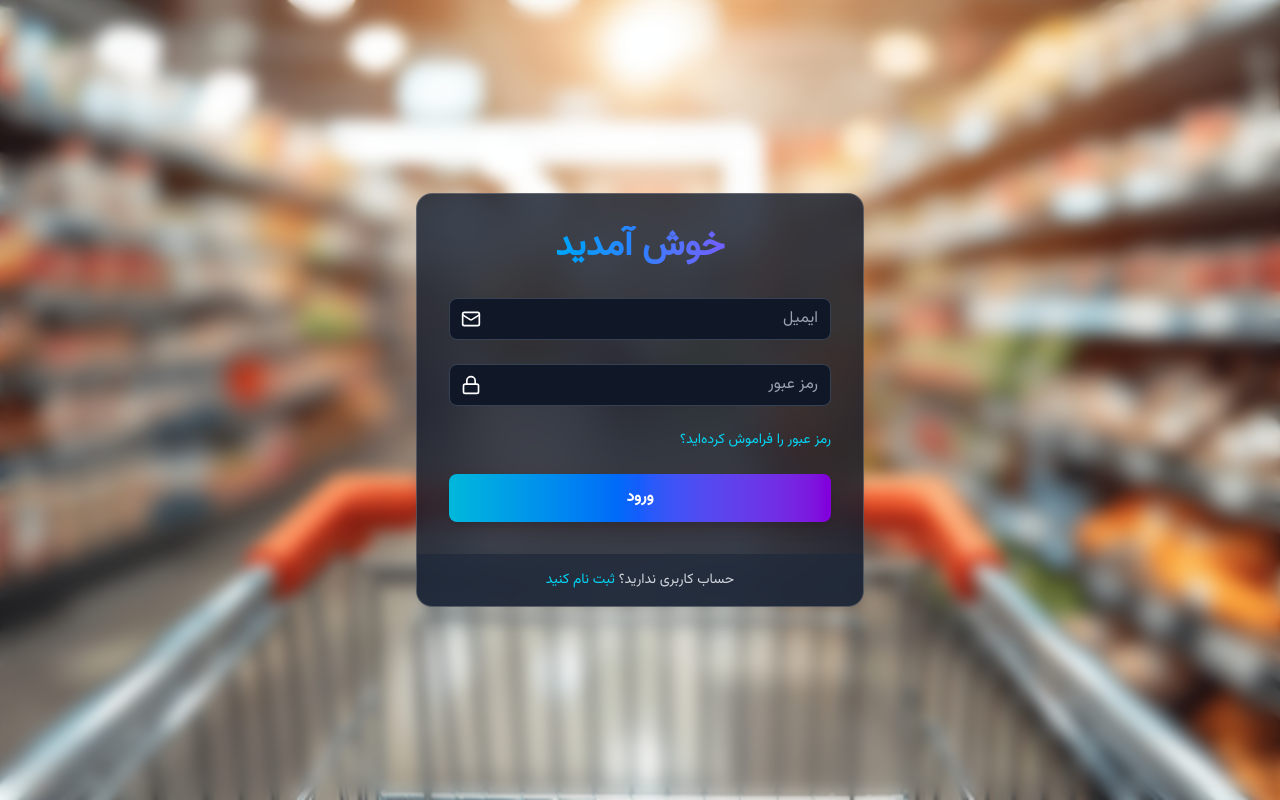
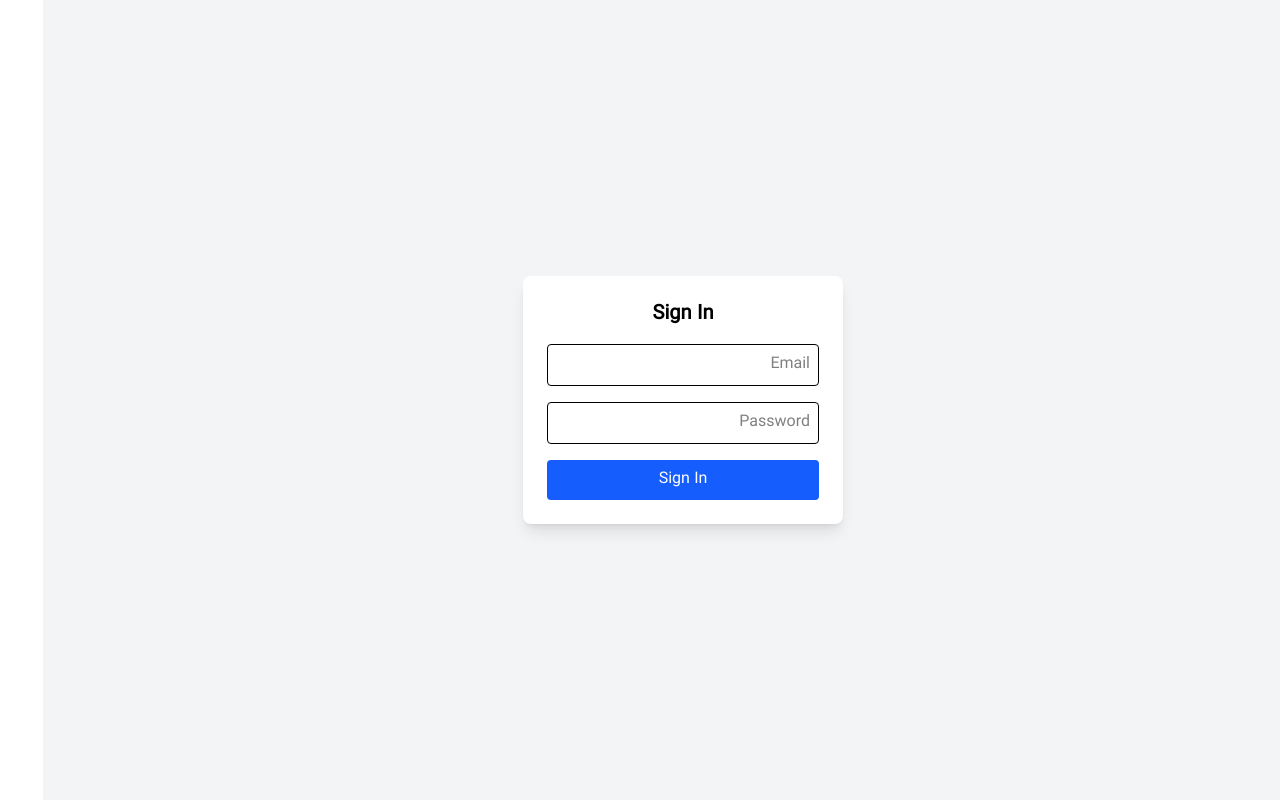
Before and after one commit to AbbasAlizada1380/AkbarMIS, a React (Vite) app in the folder frontend/: page / in a window 1280 px wide. Built offline with nearby package versions, Linux system fonts and the light colour scheme; a web font is replaced by a local one; what moment-jalaali would draw is missing.

Commit message:
login and private rout is settled

```diff
--- a/frontend/src/App.jsx
+++ b/frontend/src/App.jsx
@@ -12,13 +12,12 @@ export default function App() {
       <BrowserRouter>
         <ScrollTop />
         <Routes>
-
           {/* public routes all users */}
           {/* <Route path="/" element={<HomePage />} /> */}
           <Route path="/" element={<Signin />} />
           <Route path="*" element={<Signin />} />
+          <Route element={<PrivateRoute />}>
             <Route path="/dashboard" element={<DashboardPage />} />
-          <Route element={<PrivateRoute />}>
           </Route>
           <Route element={<OnlyAdminPrivateRoute />}></Route>
         </Routes>
--- a/frontend/src/features/authentication/components/Signin.jsx
+++ b/frontend/src/features/authentication/components/Signin.jsx
@@ -1,12 +1,8 @@
 import React from "react";
-import { motion } from "framer-motion";
-import { Mail, Lock, Loader } from "lucide-react";
-import { Link, useNavigate } from "react-router-dom";
-import Input from "./Input";
 import useSignin from "../hooks/useSignin";
 import { useSelector } from "react-redux";
 
-const LoginPage = () => {
+const Signin = () => {
   const {
     email,
     setEmail,
@@ -16,134 +12,48 @@ const LoginPage = () => {
     isLoading,
     error,
   } = useSignin();
-
-  const navigate = useNavigate();
-  const { currentUser, accessToken } = useSelector((state) => state.user);
-
-  React.useEffect(() => {
-    if (currentUser && accessToken) {
-      navigate("/dashboard");
-    }
-  }, [currentUser, accessToken, navigate]);
+  const { currentUser } = useSelector((state) => state.user);
+  const isActive = currentUser?.isActive; // ✅ safe optional chaining
 
   return (
-    <div
-      className="w-full h-screen flex justify-center items-center parallax-bg"
-      style={{
-        backgroundImage: 'url("/1.jpg")', // Now
-        backgroundSize: "cover",
-        backgroundPosition: "center",
-        backgroundAttachment: "fixed",
-      }}
+    <div className="flex justify-center items-center h-screen bg-gray-100">
+      <form
+        onSubmit={handleSignin}
+        className="p-6 bg-white rounded-lg shadow-lg space-y-4 w-80"
       >
-      <div
-        className="absolute inset-0  bg-opacity-60 backdrop-blur-sm"
-        style={{ zIndex: 1 }}
-      ></div>
+        <h2 className="text-xl font-semibold text-center">Sign In</h2>
 
-      <motion.div
-        initial={{ opacity: 0, y: 20 }}
-        animate={{ opacity: 1, y: 0 }}
-        transition={{ duration: 0.5 }}
-        className="max-w-md w-full bg-gray-900/80 backdrop-blur-lg rounded-2xl shadow-xl overflow-hidden relative z-10 border border-white/20"
-        dir="rtl"
-      >
-        <div className="p-8">
-          <motion.h2
-            initial={{ opacity: 0, y: -20 }}
-            animate={{ opacity: 1, y: 0 }}
-            transition={{ duration: 0.5, delay: 0.2 }}
-            className="text-4xl font-extrabold mb-8 text-center bg-gradient-to-r from-cyan-400 via-blue-500 to-purple-600 text-transparent bg-clip-text"
-          >
-            خوش آمدید
-          </motion.h2>
-
-          <form onSubmit={handleSignin}>
-            <motion.div
-              initial={{ opacity: 0, x: -20 }}
-              animate={{ opacity: 1, x: 0 }}
-              transition={{ duration: 0.5, delay: 0.4 }}
-            >
-              <Input
-                icon={Mail}
+        <input
           type="email"
-                placeholder="ایمیل"
           value={email}
           onChange={(e) => setEmail(e.target.value)}
+          placeholder="Email"
+          className="w-full p-2 border rounded"
         />
-            </motion.div>
-
-            <motion.div
-              initial={{ opacity: 0, x: -20 }}
-              animate={{ opacity: 1, x: 0 }}
-              transition={{ duration: 0.5, delay: 0.6 }}
-            >
-              <Input
-                icon={Lock}
+        <input
           type="password"
-                placeholder="رمز عبور"
           value={password}
           onChange={(e) => setPassword(e.target.value)}
+          placeholder="Password"
+          className="w-full p-2 border rounded"
         />
-            </motion.div>
-
-            <motion.div
-              initial={{ opacity: 0, y: 20 }}
-              animate={{ opacity: 1, y: 0 }}
-              transition={{ duration: 0.5, delay: 0.8 }}
-              className="flex items-center mb-6 justify-start"
-            >
-              <Link
-                to="/forgot-password"
-                className="text-sm text-cyan-400 hover:underline"
-              >
-                رمز عبور را فراموش کرده‌اید؟
-              </Link>
-            </motion.div>
-{/*
-            {error && (
-              <motion.p
-                initial={{ opacity: 0 }}
-                animate={{ opacity: 1 }}
-                transition={{ duration: 0.5 }}
-                className="text-red-500 font-semibold mb-2 text-right"
-              >
-                {error}
-              </motion.p>
-            )} */}
-
-            <motion.button
-              whileHover={{ scale: 1.05 }}
-              whileTap={{ scale: 0.95 }}
-              className="w-full py-3 px-4 bg-gradient-to-r from-cyan-500 via-blue-600 to-purple-700 text-white font-bold rounded-lg shadow-lg hover:from-cyan-600 hover:via-blue-700 hover:to-purple-800 focus:outline-none focus:ring-2 focus:ring-cyan-500 focus:ring-offset-2 focus:ring-offset-gray-900 transition duration-200"
+        <button
           type="submit"
           disabled={isLoading}
+          className="w-full bg-blue-600 text-white py-2 rounded hover:bg-blue-700 transition"
         >
-              {isLoading ? (
-                <Loader className="w-6 h-6 animate-spin mx-auto" />
-              ) : (
-                "ورود"
+          {isLoading ? "Signing in..." : "Sign In"}
+        </button>
+
+        {error && <p className="text-red-600 text-center">{error}</p>}
+        {isActive === false && (
+          <p className="text-yellow-600 text-center">
+            Your account is inactive.
+          </p>
         )}
-            </motion.button>
       </form>
-        </div>
-
-        <motion.div
-          initial={{ opacity: 0, y: 20 }}
-          animate={{ opacity: 1, y: 0 }}
-          transition={{ duration: 0.5, delay: 1 }}
-          className="px-8 py-4 bg-gray-800/70 flex justify-center"
-        >
-          <p className="text-sm text-gray-300">
-            حساب کاربری ندارید؟{" "}
-            <Link to="/sign-up" className="text-cyan-400 hover:underline">
-              ثبت نام کنید
-            </Link>
-          </p>
-        </motion.div>
-      </motion.div>
     </div>
   );
 };
 
-export default LoginPage;
+export default Signin;
--- a/frontend/src/features/authentication/hooks/useSignin.jsx
+++ b/frontend/src/features/authentication/hooks/useSignin.jsx
@@ -1,16 +1,38 @@
 import { useState } from "react";
 import { useDispatch, useSelector } from "react-redux";
+import { useNavigate } from "react-router-dom"; // optional, if you use routing
 import { signIn } from "../../../state/userSlice/userSlice";
 
 const useSignin = () => {
   const [email, setEmail] = useState("");
   const [password, setPassword] = useState("");
   const dispatch = useDispatch();
-  const { loading, error } = useSelector((state) => state.user);
+  const navigate = useNavigate(); // optional
+  const { loading, error, currentUser } = useSelector((state) => state.user);
 
   const handleSignin = async (e) => {
     e.preventDefault();
-    dispatch(signIn({ email, password }));
+
+    // Basic validation before sending request
+    if (!email || !password) {
+      alert("Please enter both email and password");
+      return;
+    }
+
+    try {
+      const resultAction = await dispatch(signIn({ email, password }));
+
+      // Check if login succeeded
+      if (signIn.fulfilled.match(resultAction)) {
+        console.log("✅ Login successful:", resultAction.payload);
+        // optional navigation after login
+        navigate("/dashboard");
+      } else {
+        console.error("❌ Login failed:", resultAction.payload);
+      }
+    } catch (err) {
+      console.error("⚠️ Unexpected error during sign-in:", err);
+    }
   };
 
   return {
@@ -21,6 +43,7 @@ const useSignin = () => {
     handleSignin,
     isLoading: loading,
     error,
+    currentUser,
   };
 };
 
```
Also changed, not shown: frontend/src/state/userSlice/userSlice.js (+96 -147 lines), 2 other files (tests, documents, lock files or other folders). Lines whose indentation alone changed are shown as unchanged.
